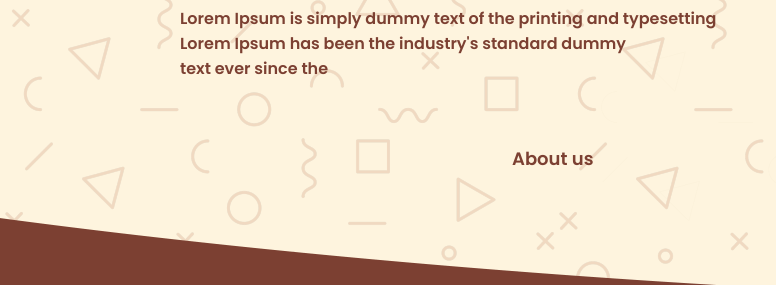
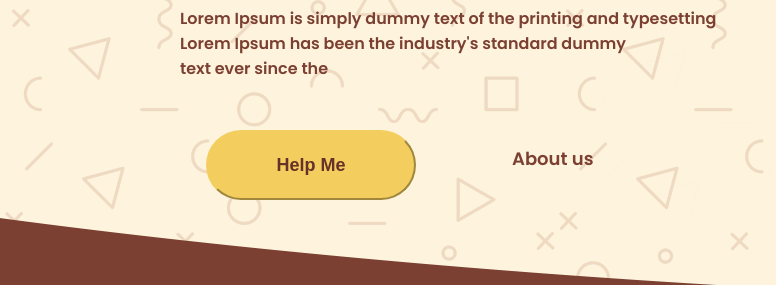
Before and after one commit to Grupo01Uniamerica/Grupo01-atividade-semanal-2, a plain HTML site: page index.html in a window 1280 px wide. Shown: the part 420-705 px from the top of the page, 0-776 px from the left. Drawn offline with Linux system fonts and the light colour scheme.

Commit message:
botao na pagina inicial

```diff
--- a/index.html
+++ b/index.html
@@ -43,6 +43,10 @@
 
         <img src="ImagensFrontEnd/bordabaixo.png" alt="Borda de baixo" width="1903px" />
        </u>
+
+       <div id="botaomain">
+            <input type="submit" value= "Help Me">
+        </div>
 
     </section>
 
--- a/style.css
+++ b/style.css
@@ -7,6 +7,13 @@ body{
     background-color: #FEF4DE;
     color: #7C4032;
     max-width: 1930px;
+}
+
+#botaomain{
+    position: relative;
+    top : 550px;
+    left: -4100px;
+
 }
 
 .urso01 {
@@ -24,6 +31,7 @@ body{
     height: 175px;
     left: 160px;
     top: 250px;
+    color: #663128;
 
 
     font-family: 'Poppins';
@@ -91,6 +99,7 @@ line-height: 24px;
 
     }
 
+
 .servicos{
 
     display: flex;
@@ -136,13 +145,14 @@ input[type=submit]{
     top : 60px;
 }
 
+
 #botao{
 
+    display: flex;
+    justify-content:flex-start;
     position: relative;
     top: 540px;
-
 }
-
 
 .testy{
 
```
